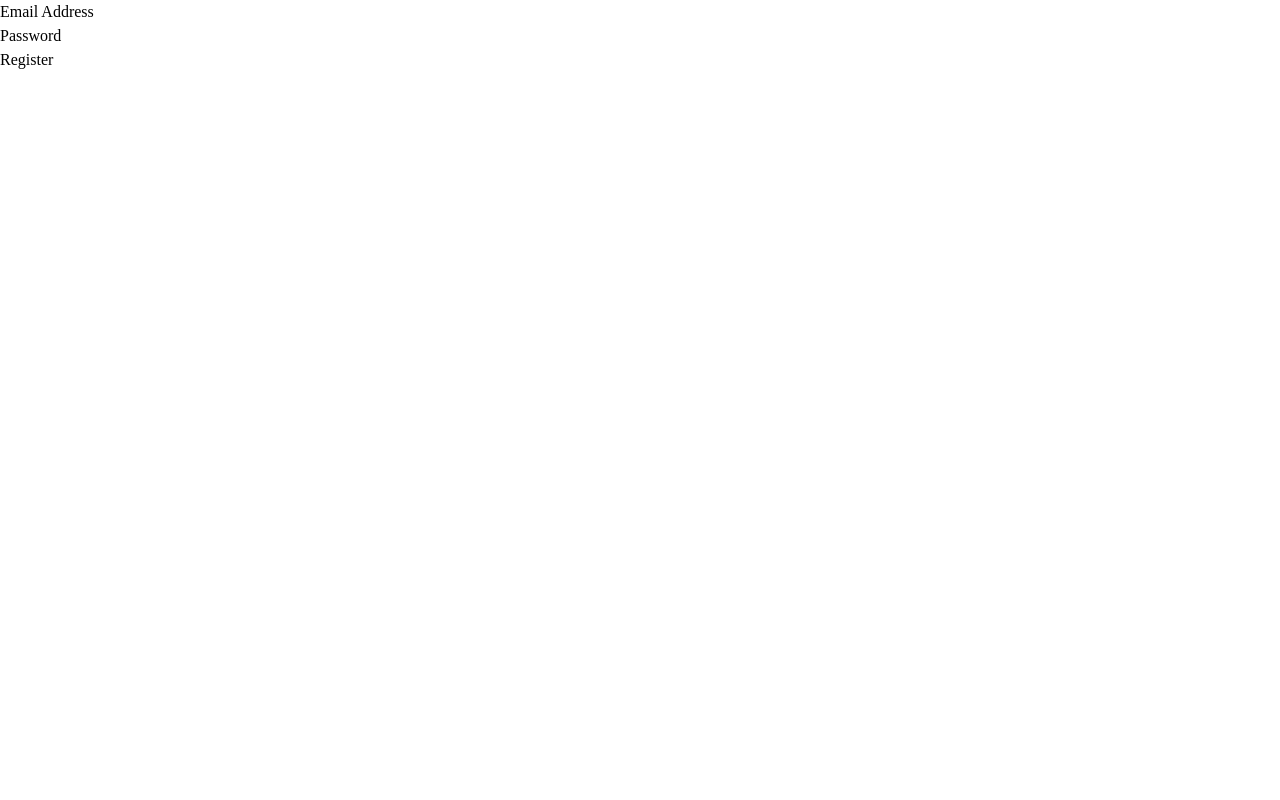
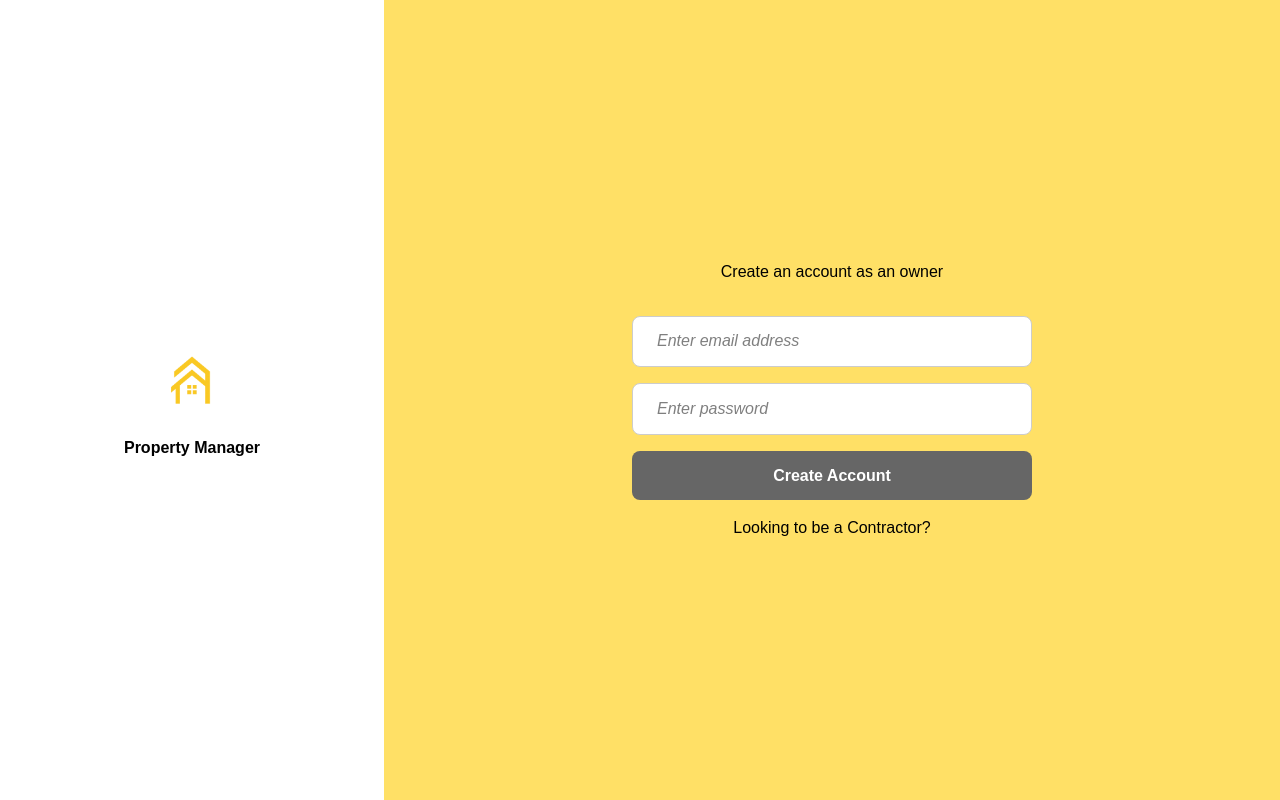
Before and after one commit to COS301-SE-2025/Property-Management, an Angular app in the folder Frontend/Property-Manager/: page /register-owner in a window 1280 px wide. Built offline with nearby package versions, Linux system fonts and the light colour scheme.

Commit message:
Register page styling added

```diff
--- a/Frontend/Property-Manager/src/app/pages/register-owner/register-owner.component.html
+++ b/Frontend/Property-Manager/src/app/pages/register-owner/register-owner.component.html
@@ -1,19 +1,33 @@
-<form [formGroup]="form" (ngSubmit)="onSubmit()">
-  <div>
-    <label for="email">Email Address</label>
-    <input id="email" type="email" formControlName="email" />
-    <div *ngIf="form.get('email')?.invalid && form.get('email')?.touched">
-      <small *ngIf="form.get('email')?.errors?.['required']">Email is required.</small>
-      <small *ngIf="form.get('email')?.errors?.['email']">Invalid email address.</small>
-    </div>
+<div class="register-container">
+  <div class="left-section">
+    <img src="assets/PM-Logo.png" alt="Logo" class="logo" />
+    <h2>Property Manager</h2>
   </div>
-  <div>
-    <label for="password">Password</label>
-    <input id="password" type="password" formControlName="password" />
-    <div *ngIf="form.get('password')?.invalid && form.get('password')?.touched">
-      <small *ngIf="form.get('password')?.errors?.['required']">Password is required.</small>
-      <small *ngIf="form.get('password')?.errors?.['minlength']">Password must be at least 6 characters.</small>
-    </div>
+  <div class="right-section">
+    <h3>Create an account as an owner</h3>
+
+    <form [formGroup]="form" (ngSubmit)="onSubmit()">
+      <div class="input-group">
+        <i class="pi pi-envelope"></i>
+        <input
+          type="email"
+          placeholder="Enter email address"
+          formControlName="email"
+        />
+      </div>
+      <div class="input-group">
+        <i class="pi pi-key"></i>
+        <input
+          type="password"
+          placeholder="Enter password"
+          formControlName="password"
+        />
+        <i class="pi pi-eye-slash eye-icon"></i>
+      </div>
+
+      <button type="submit" [disabled]="form.invalid">Create Account</button>
+    </form>
+
+    <p class="contractor-text">Looking to be a Contractor?</p>
   </div>
-  <button type="submit" [disabled]="form.invalid">Register</button>
-</form>
+</div>
--- a/Frontend/Property-Manager/src/app/pages/register-owner/register-owner.component.scss
+++ b/Frontend/Property-Manager/src/app/pages/register-owner/register-owner.component.scss
@@ -0,0 +1,92 @@
+.register-container {
+  display: flex;
+  height: 100vh;
+  font-family: Arial, sans-serif;
+
+  .left-section {
+    background-color: white;
+    width: 30%;
+    padding: 2rem;
+    text-align: center;
+    display: flex;
+    flex-direction: column;
+    justify-content: center;
+
+    .logo {
+      width: 80px;
+      margin: 0 auto 1rem;
+    }
+
+    h2 {
+      font-weight: bold;
+    }
+  }
+
+  .right-section {
+    background-color: #ffe066;
+    width: 70%;
+    padding: 2rem;
+    display: flex;
+    flex-direction: column;
+    justify-content: center;
+    align-items: center;
+
+    h3 {
+      margin-bottom: 2rem;
+    }
+
+    form {
+      width: 100%;
+      max-width: 400px;
+      display: flex;
+      flex-direction: column;
+      gap: 1rem;
+
+      .input-group {
+        display: flex;
+        align-items: center;
+        background: white;
+        padding: 0.8rem 1rem;
+        border-radius: 8px;
+        border: 1px solid #ccc;
+
+        i {
+          margin-right: 0.5rem;
+          color: #888;
+        }
+
+        input {
+          border: none;
+          outline: none;
+          flex: 1;
+          font-style: italic;
+          font-size: 1rem;
+          background: transparent;
+        }
+
+        .eye-icon {
+          margin-left: auto;
+        }
+      }
+
+      button {
+        background-color: black;
+        color: white;
+        padding: 0.8rem;
+        border: none;
+        border-radius: 8px;
+        font-weight: bold;
+        cursor: pointer;
+      }
+
+      button:disabled {
+        background-color: #666;
+        cursor: not-allowed;
+      }
+    }
+
+    .contractor-text {
+      margin-top: 1rem;
+    }
+  }
+}
--- a/Frontend/Property-Manager/src/index.html
+++ b/Frontend/Property-Manager/src/index.html
@@ -2,7 +2,7 @@
 <html lang="en">
 <head>
   <meta charset="utf-8">
-  <title>ProperyManager</title>
+  <title>Property Manager</title>
   <base href="/">
   <meta name="viewport" content="width=device-width, initial-scale=1">
   <link rel="icon" type="image/x-icon" href="favicon.ico">
```
Also changed, not shown: Frontend/Property-Manager/src/assets/PM-Logo.png (added).
